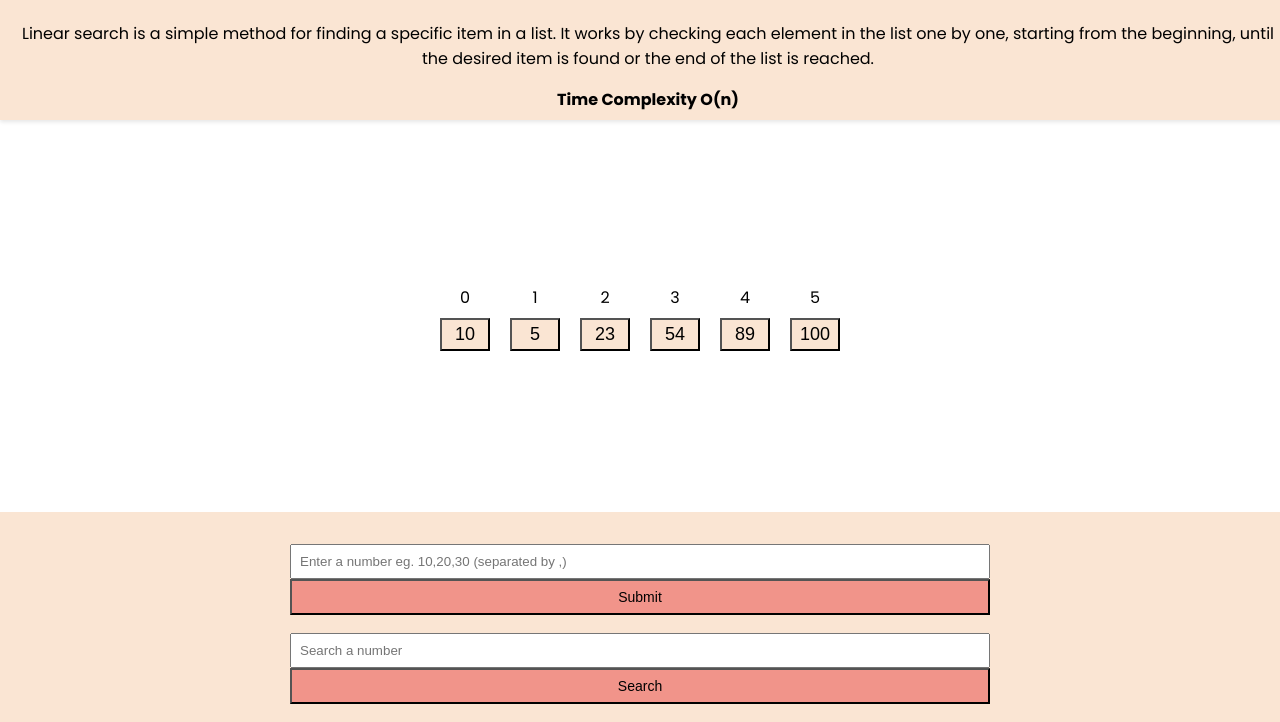
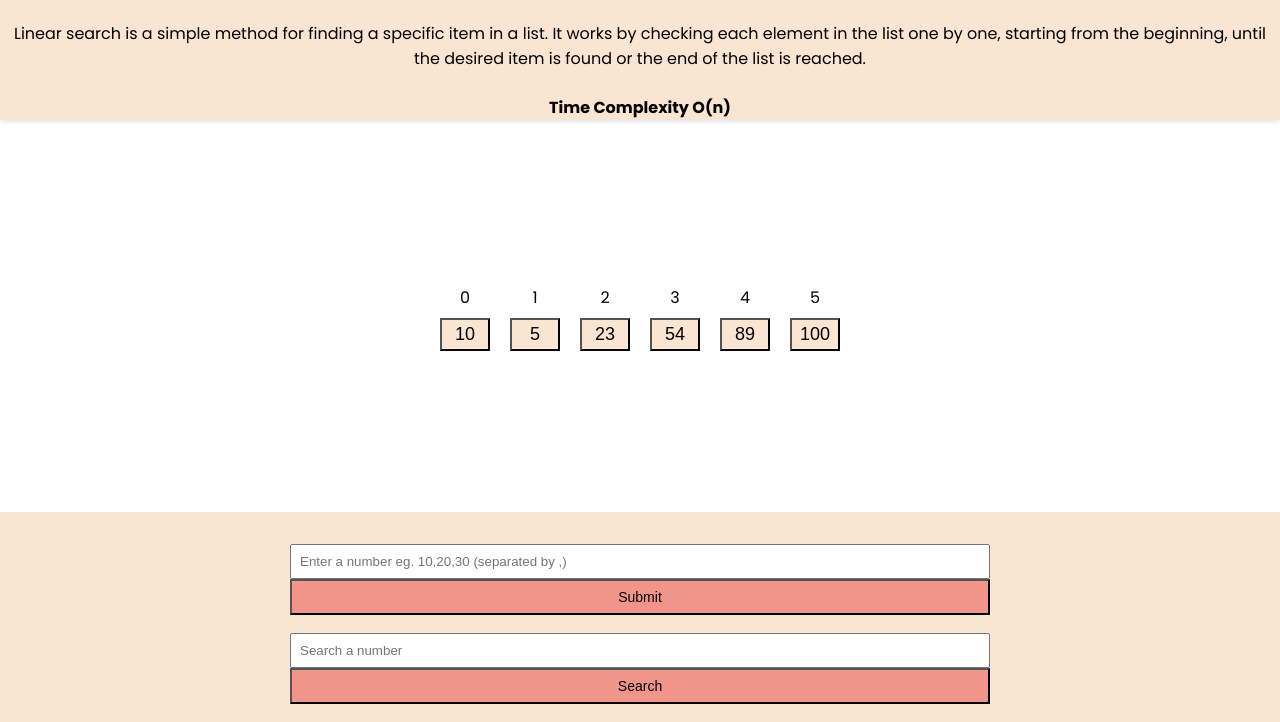
Before and after one commit to altamsh04/DSA-Visualizer, a plain HTML site: page Searching/LinearSearch/LinearSearch.html in a window 1280 px wide. Shown: the part 78-800 px from the top of the page. Drawn offline with Linux system fonts and the light colour scheme.

Commit message:
Fix: Update minor padding on UI

```diff
--- a/Searching/LinearSearch/LinearSearch.css
+++ b/Searching/LinearSearch/LinearSearch.css
@@ -16,7 +16,6 @@ nav {
     align-items: center;
     text-align: center;
     background: #fae5d3;
-    padding: 8px;
     box-shadow: 0 2px 4px rgba(0, 0, 0, 0.1);
 }
 
--- a/Searching/LinearSearch/LinearSearch.html
+++ b/Searching/LinearSearch/LinearSearch.html
@@ -10,7 +10,7 @@
 <body>
     <nav>
         <h1>Linear Search</h1>
-        <p>Linear search is a simple method for finding a specific item in a list. It works by checking each element in the list one by one, starting from the beginning, until the desired item is found or the end of the list is reached.</p>
+        <p style="padding: 8px;">Linear search is a simple method for finding a specific item in a list. It works by checking each element in the list one by one, starting from the beginning, until the desired item is found or the end of the list is reached.</p>
         <span>Time Complexity O(n)</span>
     </nav>
 
```
